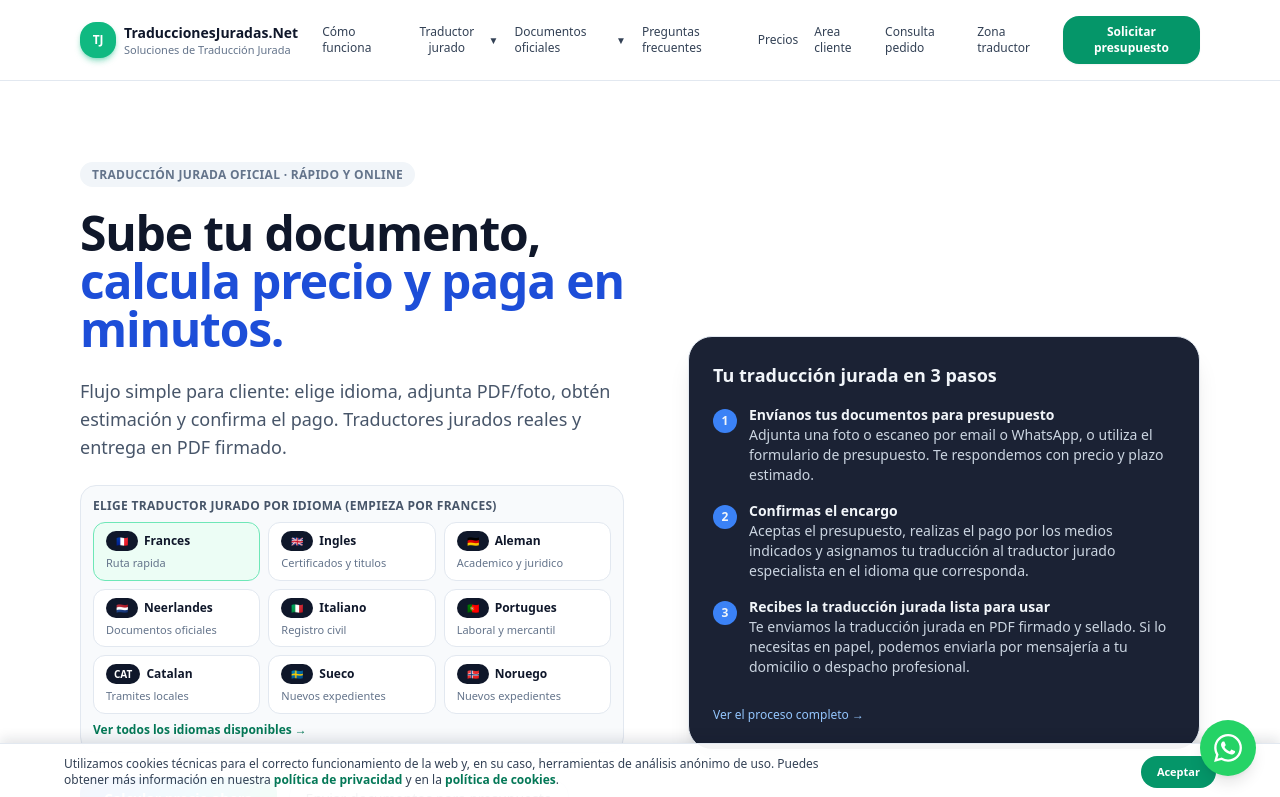
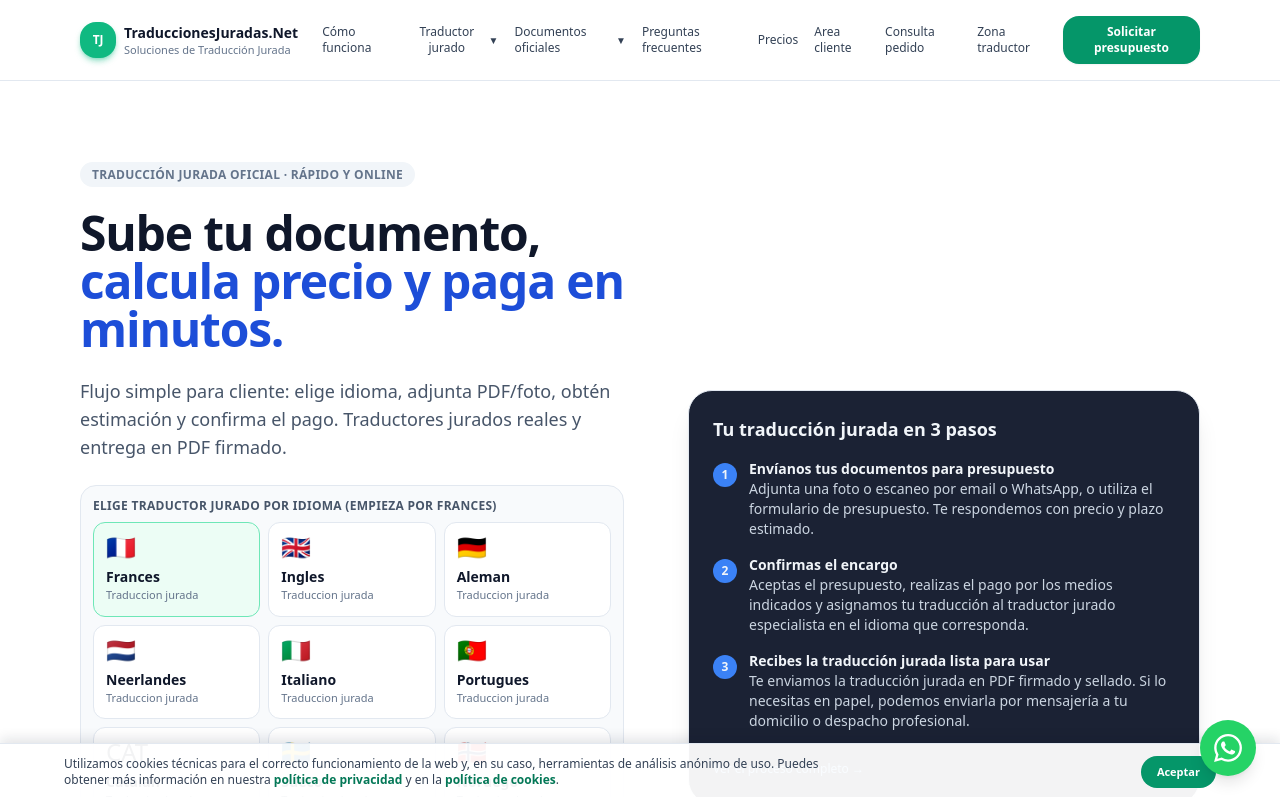
Before and after one commit to juanlatregua/traduccionesjuradas-next, a Next.js app: page / in a window 1280 px wide. Shown: the top 797 px of the page. Built offline with nearby package versions, Linux system fonts and the light colour scheme; no server answers.

Commit message:
Ajusta selector de idiomas con bandera grande y subtitulo fijo

```diff
--- a/app/page.tsx
+++ b/app/page.tsx
@@ -10,15 +10,15 @@ const PriceEstimator = dynamic(() => import("@/components/PriceEstimator"), {
 });
 
 const LANGUAGE_QUICK_LINKS = [
-  { href: "/traductor-jurado-frances", flag: "\u{1F1EB}\u{1F1F7}", label: "Frances", hint: "Ruta rapida" },
-  { href: "/traductor-jurado-ingles", flag: "\u{1F1EC}\u{1F1E7}", label: "Ingles", hint: "Certificados y titulos" },
-  { href: "/traductor-jurado-aleman", flag: "\u{1F1E9}\u{1F1EA}", label: "Aleman", hint: "Academico y juridico" },
-  { href: "/traductor-jurado-neerlandes", flag: "\u{1F1F3}\u{1F1F1}", label: "Neerlandes", hint: "Documentos oficiales" },
-  { href: "/traductor-jurado-italiano", flag: "\u{1F1EE}\u{1F1F9}", label: "Italiano", hint: "Registro civil" },
-  { href: "/traductor-jurado-portugues", flag: "\u{1F1F5}\u{1F1F9}", label: "Portugues", hint: "Laboral y mercantil" },
-  { href: "/traductor-jurado-catalan", flag: "CAT", label: "Catalan", hint: "Tramites locales" },
-  { href: "/traductor-jurado-sueco", flag: "\u{1F1F8}\u{1F1EA}", label: "Sueco", hint: "Nuevos expedientes" },
-  { href: "/traductor-jurado-noruego", flag: "\u{1F1F3}\u{1F1F4}", label: "Noruego", hint: "Nuevos expedientes" },
+  { href: "/traductor-jurado-frances", flag: "\u{1F1EB}\u{1F1F7}", label: "Frances" },
+  { href: "/traductor-jurado-ingles", flag: "\u{1F1EC}\u{1F1E7}", label: "Ingles" },
+  { href: "/traductor-jurado-aleman", flag: "\u{1F1E9}\u{1F1EA}", label: "Aleman" },
+  { href: "/traductor-jurado-neerlandes", flag: "\u{1F1F3}\u{1F1F1}", label: "Neerlandes" },
+  { href: "/traductor-jurado-italiano", flag: "\u{1F1EE}\u{1F1F9}", label: "Italiano" },
+  { href: "/traductor-jurado-portugues", flag: "\u{1F1F5}\u{1F1F9}", label: "Portugues" },
+  { href: "/traductor-jurado-catalan", flag: "CAT", label: "Catalan" },
+  { href: "/traductor-jurado-sueco", flag: "\u{1F1F8}\u{1F1EA}", label: "Sueco" },
+  { href: "/traductor-jurado-noruego", flag: "\u{1F1F3}\u{1F1F4}", label: "Noruego" },
 ];
 
 export const metadata: Metadata = {
@@ -54,19 +54,17 @@ export default function Home() {
                   <Link
                     key={item.href}
                     href={item.href}
-                    className={`rounded-xl border px-3 py-2 text-left ${
+                    className={`rounded-xl border px-3 py-3 text-left ${
                       idx === 0
                         ? "border-emerald-300 bg-emerald-50"
                         : "border-slate-200 bg-white hover:border-slate-300"
                     }`}
                   >
-                    <p className="text-xs font-semibold text-slate-900">
-                      <span className="mr-1.5 inline-flex min-w-8 justify-center rounded-full bg-slate-900 px-2 py-0.5 text-[10px] font-bold text-white">
-                        {item.flag}
-                      </span>
+                    <p className="text-2xl leading-none">{item.flag}</p>
+                    <p className="mt-2 text-sm font-semibold text-slate-900">
                       {item.label}
                     </p>
-                    <p className="mt-1 text-[11px] text-slate-500">{item.hint}</p>
+                    <p className="text-[11px] text-slate-500">Traduccion jurada</p>
                   </Link>
                 ))}
               </div>
```
